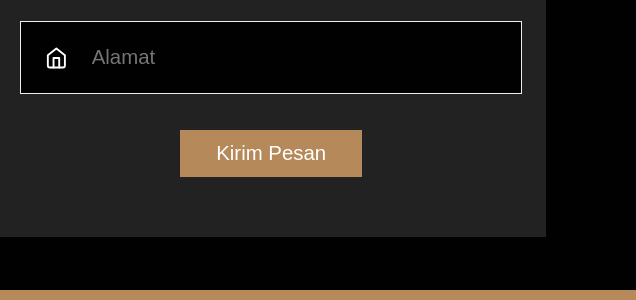
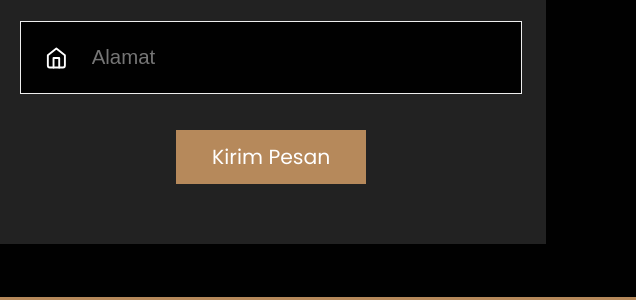
Before and after one commit to misbahuddin06/toko-kitab-lbm-annajah, a plain HTML site: page index.html in a window 1280 px wide. Shown: the part 3838-4138 px from the top of the page, 644-1280 px from the left. Drawn offline with nearby package versions, Linux system fonts and the light colour scheme.

Commit message:
mengubah judul website

```diff
--- a/index.html
+++ b/index.html
@@ -4,7 +4,7 @@
     <meta charset="UTF-8" />
     <meta http-equiv="X-UA-Compatible" content="IE=edge" />
     <meta name="viewport" content="width=device-width, initial-scale=1.0" />
-    <title>LBM An Najah</title>
+    <title>LBM An Najah denanyar</title>
 
     <!-- Fonts -->
     <link rel="preconnect" href="https://fonts.googleapis.com" />
@@ -297,7 +297,7 @@
             <i data-feather="home"></i>
             <input type="text" placeholder="Alamat" />
           </div>
-          <button type="submit" class="btn">Kirim Pesan</button>
+          <a href="https://wa.me/62895366127800" class="btn">Kirim Pesan</a>
         </form>
       </div>
     </section>
```
